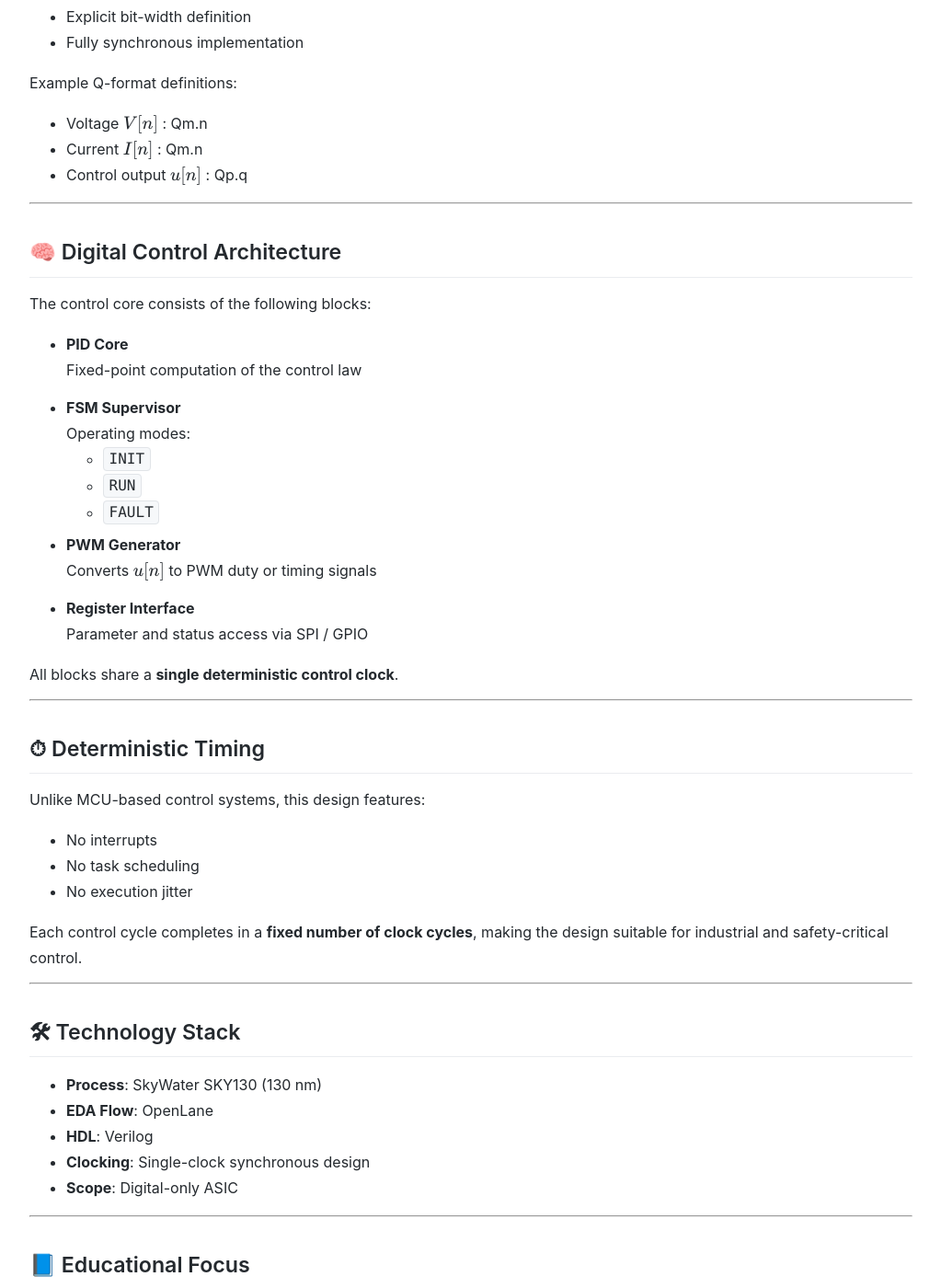
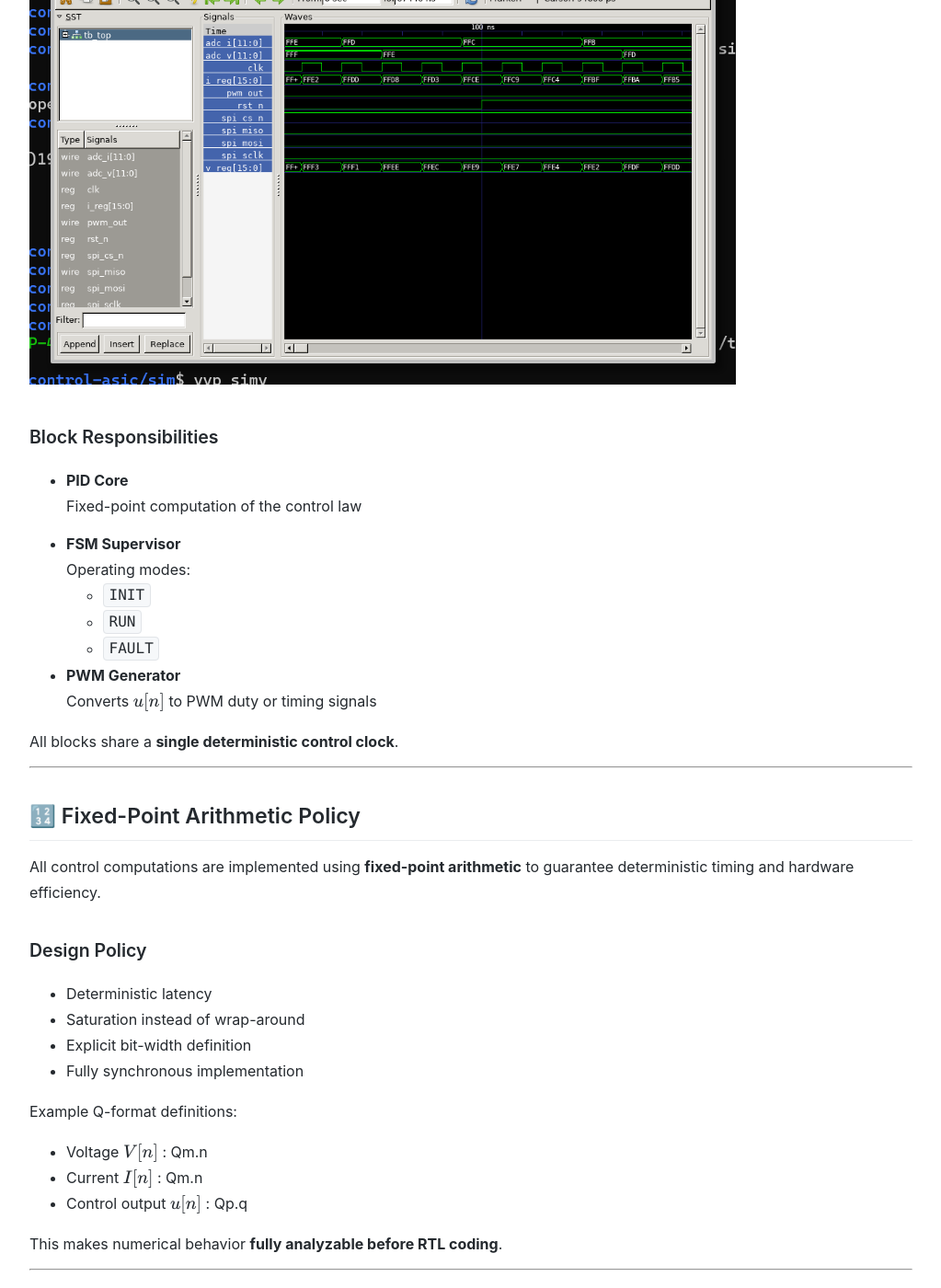
Before and after one commit to Samizo-AITL/vi-control-asic-sky130, a Jekyll site: the page built from docs/01_control_model.md, in a window 1280 px wide and 1400 px high, scrolled down 1404 px. Shown: the whole window at 92% size, without its empty margins (128-1151 px from the left). Built offline with Jekyll 4.4.1, drawn with Linux system fonts in a browser that asks for light colours; some of the changed text lies outside the part shown.

Commit message:
Update 01_control_model.md

```diff
--- a/docs/01_control_model.md
+++ b/docs/01_control_model.md
@@ -20,6 +20,8 @@
 - $K_p$  : proportional gain
 - $K_i$  : integral gain
 - $K_d$  : derivative gain
+
+This equation is mapped **directly and explicitly** to fixed-point hardware.
 
 ---
 
@@ -45,11 +47,39 @@
 - $I[n]$ : measured current (digital sample)
 
 All voltage and current values are assumed to be digitized
-by **external ADCs**.
+by **external ADCs** and provided to the ASIC synchronously.
 
 ---
 
-## 🔢 Fixed-Point Arithmetic
+## 🧠 Digital Control Architecture
+
+The control core is composed of **three deterministic hardware blocks**.
+
+<img
+  src="https://samizo-aitl.github.io/vi-control-asic-sky130/docs/assets/images/openlane/tb_vi_control_fsm_01.png"
+  alt="V–I Control Digital Architecture"
+  style="width:80%;"
+/>
+
+### Block Responsibilities
+
+- **PID Core**
+  Fixed-point computation of the control law
+
+- **FSM Supervisor**
+  Operating modes:
+  - `INIT`
+  - `RUN`
+  - `FAULT`
+
+- **PWM Generator**
+  Converts $u[n]$ to PWM duty or timing signals
+
+All blocks share a **single deterministic control clock**.
+
+---
+
+## 🔢 Fixed-Point Arithmetic Policy
 
 All control computations are implemented using **fixed-point arithmetic**
 to guarantee deterministic timing and hardware efficiency.
@@ -67,32 +97,11 @@
 - Current $I[n]$ : Qm.n
 - Control output $u[n]$ : Qp.q
 
----
-
-## 🧠 Digital Control Architecture
-
-The control core consists of the following blocks:
-
-- **PID Core**
-  Fixed-point computation of the control law
-
-- **FSM Supervisor**
-  Operating modes:
-  - `INIT`
-  - `RUN`
-  - `FAULT`
-
-- **PWM Generator**
-  Converts $u[n]$ to PWM duty or timing signals
-
-- **Register Interface**
-  Parameter and status access via SPI / GPIO
-
-All blocks share a **single deterministic control clock**.
+This makes numerical behavior **fully analyzable before RTL coding**.
 
 ---
 
-## ⏱ Deterministic Timing
+## ⏱ Deterministic Timing (Why Not MCU?)
 
 Unlike MCU-based control systems, this design features:
 
@@ -100,8 +109,16 @@
 - No task scheduling
 - No execution jitter
 
-Each control cycle completes in a **fixed number of clock cycles**,
-making the design suitable for industrial and safety-critical control.
+Each control cycle completes in a **fixed number of clock cycles**.
+
+| Aspect | MCU | This ASIC |
+|------|-----|-----------|
+| Timing | Variable | Deterministic |
+| Latency | Interrupt dependent | Fixed |
+| Control flow | Software | Hardware FSM |
+| Analysis | Difficult | Exact |
+
+This property is essential for **industrial and safety-oriented control**.
 
 ---
 
```
